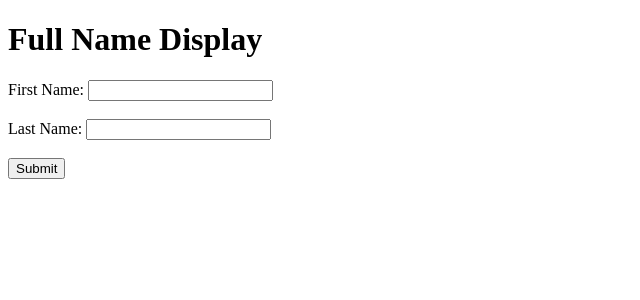
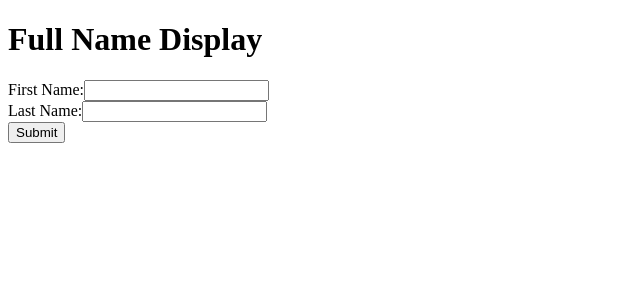
Before and after one commit to priyaranjanjen/x-displayName, a React (Vite) app: page / in a window 1280 px wide. Shown: the top 300 px of the page, without its empty margins (0-640 px from the left). Built offline with nearby package versions, Linux system fonts and the light colour scheme.

Commit message:
change Display code

```diff
--- a/src/displayName.jsx
+++ b/src/displayName.jsx
@@ -1,59 +1,45 @@
 import { useState } from "react";
 
+function Display() {
+  const [firstName, setFirstName] = useState("");
+  const [lastName, setLastName] = useState("");
+  const [fullName, setFullName] = useState("");
 
-export default function Display(){
-    const [formData, setFormData] = useState({
-        firstName: "",
-        lastName: ""
-    });
+  const handleSubmit = (e) => {
+    e.preventDefault(); // Prevent the form from submitting and refreshing the page
+    const full = `${firstName} ${lastName}`;
+    setFullName(full);
+  };
 
-    const [fullName, setFullName] = useState('')
+  return (
+    <div>
+      <h1>Full Name Display</h1>
+      <form onSubmit={handleSubmit}>
+        <div>
+          <label>First Name:</label>
+          <input
+            type="text"
+            value={firstName}
+            onChange={(e) => setFirstName(e.target.value)}
+            required
+          />
+        </div>
+        <div>
+          <label>Last Name:</label>
+          <input
+            type="text"
+            value={lastName}
+            onChange={(e) => setLastName(e.target.value)}
+            required
+          />
+        </div>
+        <div>
+          <button type="submit">Submit</button>
+        </div>
+      </form>
+      {fullName && <p>Full Name: {fullName}</p>}
+    </div>
+  );
+}
 
-    // Inside handleSubmit function
-    const handleSubmit = (e) => {
-        e.preventDefault();
-
-        setFullName(`${formData.firstName} ${formData.lastName}`);
-    };
-
-
-    return(
-        <>
-        <h1>Full Name Display</h1>
-        <div className="form">
-            <form onSubmit={handleSubmit}>
-                <label>First Name: </label>
-                <input required
-                    type="text"
-                    name="firstName"
-                    value={formData.firstName}
-                    onChange={(e)=>{
-                        setFormData({
-                            ...formData,
-                            firstName: e.target.value
-                        })
-                    }}
-                    />
-                <br/>
-                <br />
-                <label>Last Name: </label>
-                <input required
-                    type="text"
-                    name="lastName"
-                    value={formData.lastName}
-                    onChange={(e)=>{
-                        setFormData({
-                            ...formData,
-                            lastName: e.target.value
-                        })
-                    }} />
-                <br/>
-                <br />
-                <button type="submit">Submit</button>
-                {fullName && <p>Full Name: {fullName}</p> }
-            </form>
-        </div>
-        </>
-
-    )
-}
+export default Display;
```
